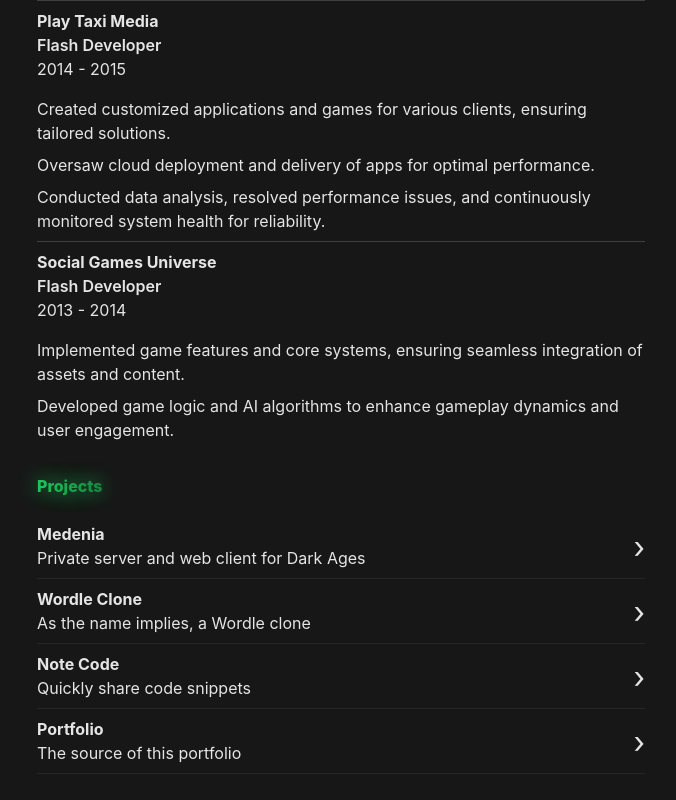
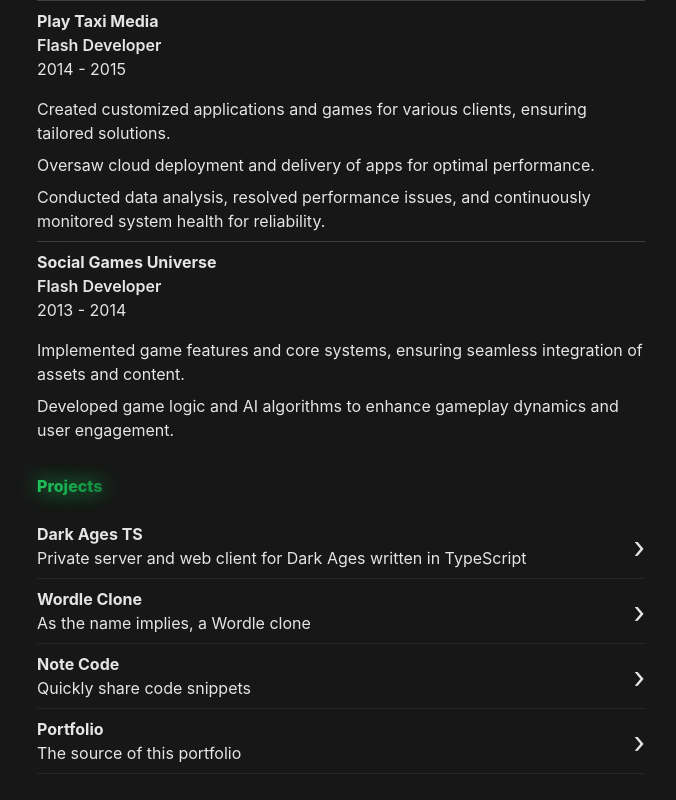
Before and after one commit to stevenwithaph/portfolio, a SvelteKit app: page / in a window 1280 px wide. Shown: the part 1283-2083 px from the top of the page, without its empty margins (299-975 px from the left). Built offline with nearby package versions, Linux system fonts and the light colour scheme.

Commit message:
Changed name of medenia

```diff
--- a/src/routes/+page.svelte
+++ b/src/routes/+page.svelte
@@ -124,10 +124,10 @@
 </Experiences>
 <ProjectList title="Projects">
 	<Project
-		title={'Medenia'}
-		description={'Private server and web client for Dark Ages'}
+		title={'Dark Ages TS'}
+		description={'Private server and web client for Dark Ages written in TypeScript'}
 		technologies={['Phaser', 'Svelte', 'NodeJS']}
-		url={'https://stevenwithaph.github.io/medenia/'}
+		url={'https://stevenwithaph.github.io/dark-ages-ts/'}
 	/>
 	<Project
 		title={'Wordle Clone'}
```
